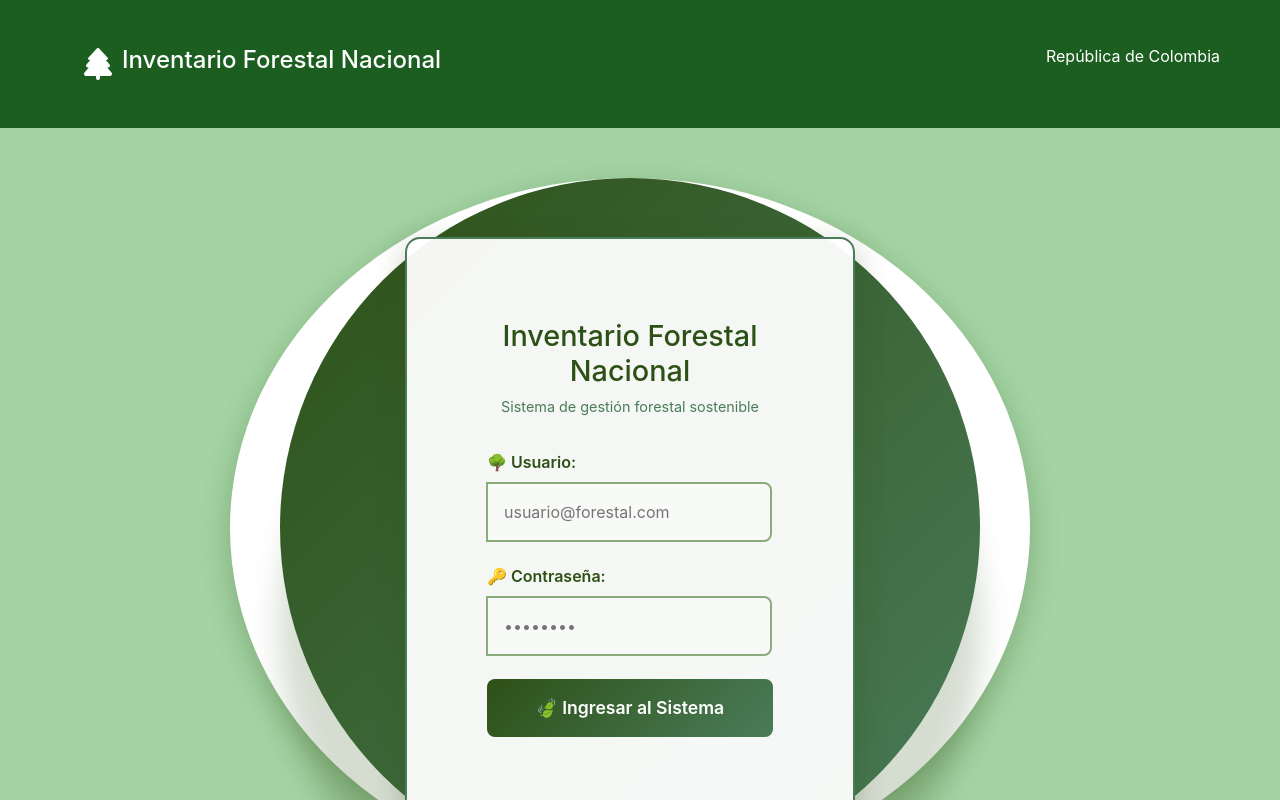
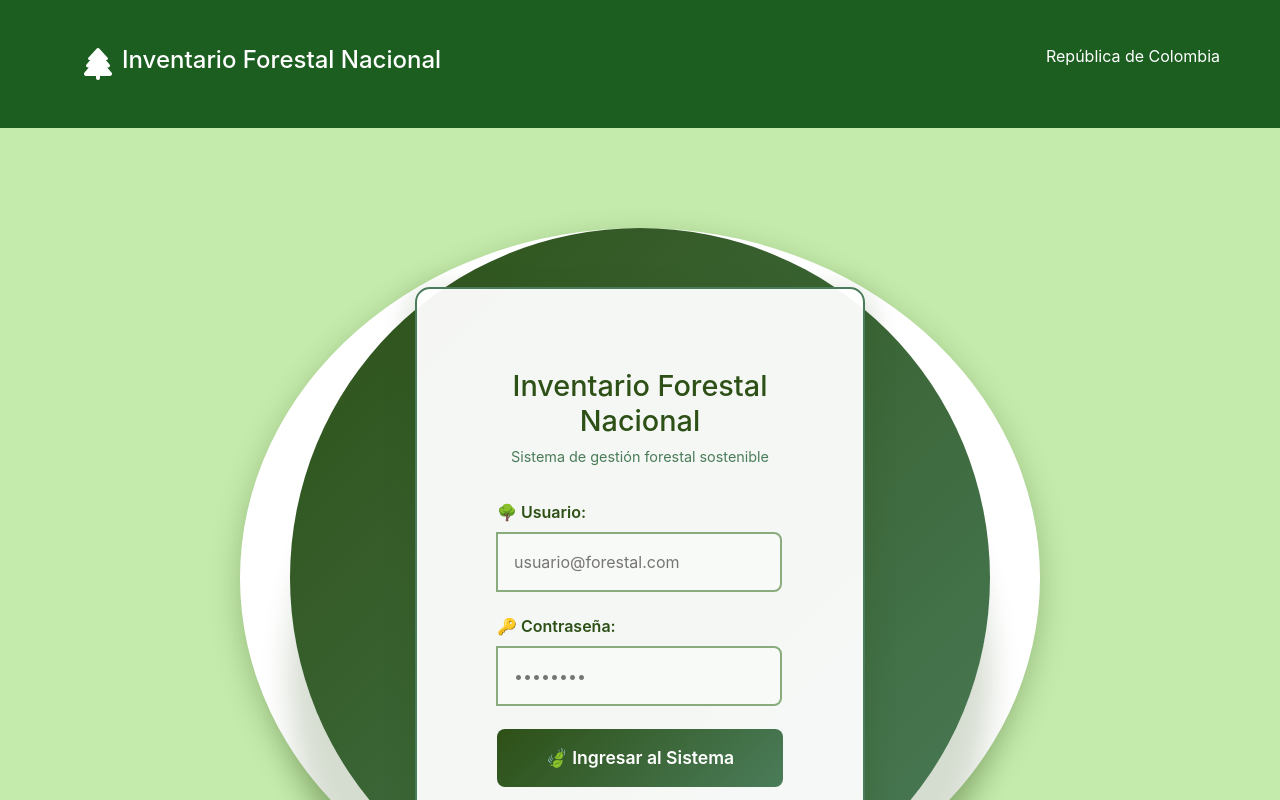
Before and after one commit to NeyBg23/ifn-fronted-web, a React (Vite) app: page / in a window 1280 px wide. Shown: the top 800 px of the page. Built offline with nearby package versions, Linux system fonts and the light colour scheme.

Commit message:
Update Login.css

```diff
--- a/src/styles/Login.css
+++ b/src/styles/Login.css
@@ -42,12 +42,9 @@ header {
 }
 
 .login {
-  background-color: #a4d4a4;
+  background-color: #c5ebac;
   display: flex;
-  justify-content: flex-end; /* Empuja el contenido a la derecha */
-  align-items: center;
-  height: 100vh;
-  padding-right: 20px; /* Espacio desde el borde derecho */
+  justify-content: center;
   box-sizing: border-box;
 }
 
```
